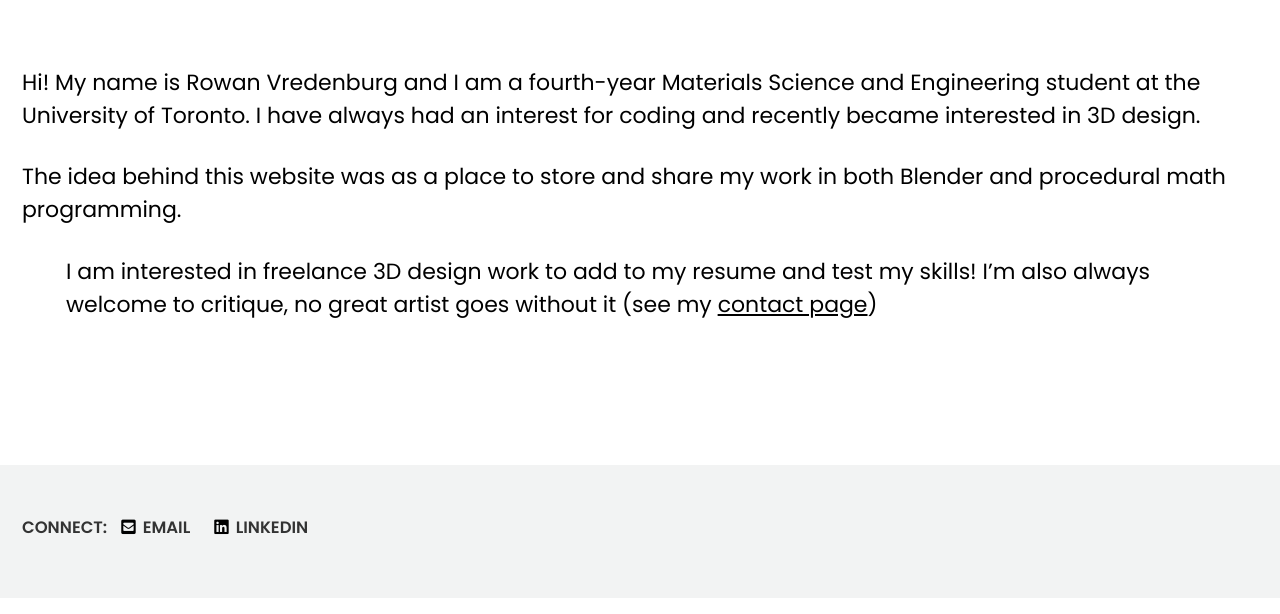
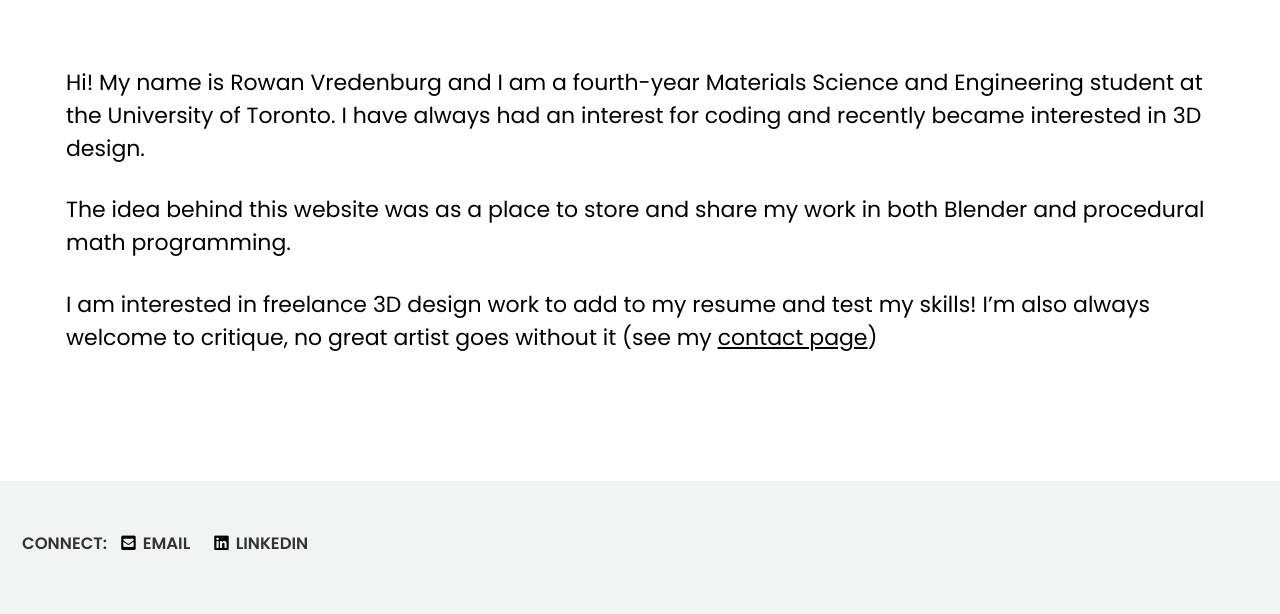
Before and after one commit to rowanvredenburg/rowanvredenburg.github.io, a Jekyll site: the page built from _pages/about.md, in a window 1280 px wide. Shown: the part 302-916 px from the top of the page. Built offline with Jekyll 4.4.1, drawn with Linux system fonts in a browser that asks for light colours; cached includes are drawn as plain includes.

Commit message:
hopefully fixing pages for good

```diff
--- a/_pages/about.md
+++ b/_pages/about.md
@@ -8,15 +8,10 @@ author_profile: false
 ---
 
 Hi! My name is Rowan Vredenburg and I am a fourth-year Materials Science and Engineering student at the University of Toronto. I have always had an interest for coding and recently became interested in 3D design.
+{: .text-pad}
 
 The idea behind this website was as a place to store and share my work in both Blender and procedural math programming.
+{: .text-pad}
 
 I am interested in freelance 3D design work to add to my resume and test my skills! I'm also always welcome to critique, no great artist goes without it (see my [contact page](/contact/))
 {: .text-pad}
-
-<!-- <p><span style="padding=2em">Hi! My name is Rowan Vredenburg and I am a fourth-year Materials Science and Engineering student at the University of Toronto. I have always had an interest for coding and recently became interested in 3D design.
-
-The idea behind this website was as a place to store and share my work in both Blender and procedural math programming.
-
-I am interested in freelance 3D design work to add to my resume and test my skills! I'm also always welcome to critique, no great artist goes without it (see my [contact page](/contact/))</span>
-</p> -->
```
Also changed, not shown: _pages/contact.md (+0 -2 lines).
